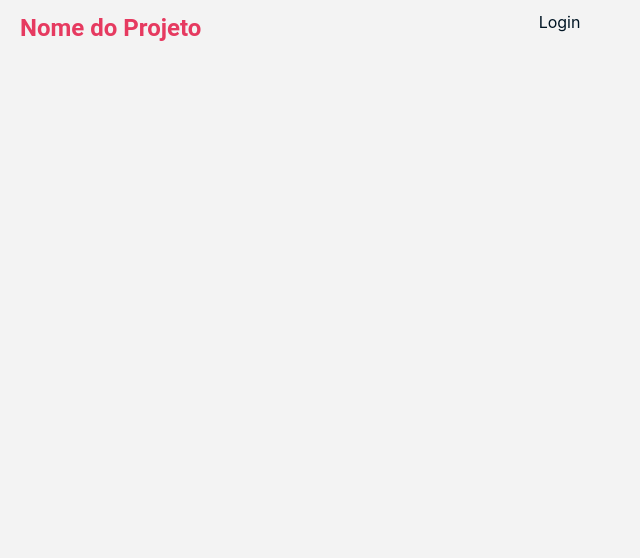
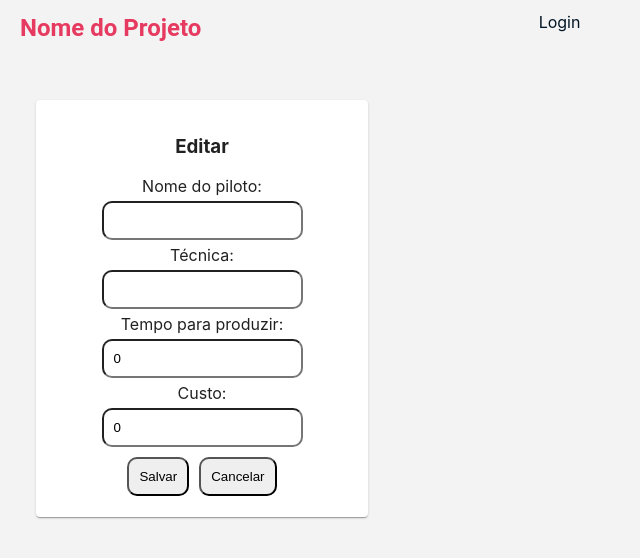
Before and after one commit to ameliagalvao/react-inventory, a React (Create React App) app: page /edit-pilot in a window 1280 px wide. Shown: the top 558 px of the page, without its empty margins (0-640 px from the left). Built offline with nearby package versions, Linux system fonts and the light colour scheme; no server answers; the database is empty.

Commit message:
add and delete working

```diff
--- a/src/App.js
+++ b/src/App.js
@@ -3,6 +3,7 @@ import Login from './modules/Views/Login';
 import Grid2 from '@mui/material/Unstable_Grid2';
 import Header from './modules/core/Header.jsx';
 import PilotList from './modules/Views/PilotList';
+import EditProductPilot from './modules/Views/EditProductPilot';
 import { useState, useEffect } from 'react';
 import {getAllProductPilots} from './modules/core/data/ProductPilots';
 import { useCallback } from 'react';
@@ -37,6 +38,7 @@ export default function App() {
       <Routes>
         <Route path='/' element={<PilotList pilots={pilots} refreshList={refreshPilotList}/>}/>
         <Route path='/login' element={<Login/>} />
+        <Route path='/edit-pilot' element={<EditProductPilot/>} />
         <Route path='/add-new-pilot' element={<AddProductPilot refreshPilotList={refreshPilotList}/>}/>
         </Routes>
       </BrowserRouter>
--- a/src/modules/Views/EditProductPilot.jsx
+++ b/src/modules/Views/EditProductPilot.jsx
@@ -32,7 +32,7 @@ const EditProductPilot = () => {
 
   return (
    <Card sx={{ m: 2, p:2, width:300, textAlign: 'center'}}>
-      <h3>Adicionar novo Piloto</h3>
+      <h3>Editar</h3>
       <form onSubmit={submitHandler}>
         <label htmlFor='name'>Nome do piloto:</label><br></br>
         <input type='text' name='name' value={pilot.name} onChange={inputChangeHandler}/>
--- a/src/modules/Views/PilotList.jsx
+++ b/src/modules/Views/PilotList.jsx
@@ -36,9 +36,9 @@ const PilotList = ({pilots = [], refreshList}) => {
               <IconButton onClick={() => handleDelete(item.id)} aria-label="delete">
                 <DeleteIcon />
               </IconButton>
-              <IconButton onClick={() => console.log(item.id)} aria-label="edit">
+              <Link to={'/edit-pilot'}><IconButton aria-label="edit">
                 <EditIcon />
-              </IconButton>
+              </IconButton></Link>
             </CardActions>
           </Card>)}
         </Grid2>
```
Also changed, not shown: src/logo.svg (deleted), 1 other file (tests, documents, lock files or other folders).
